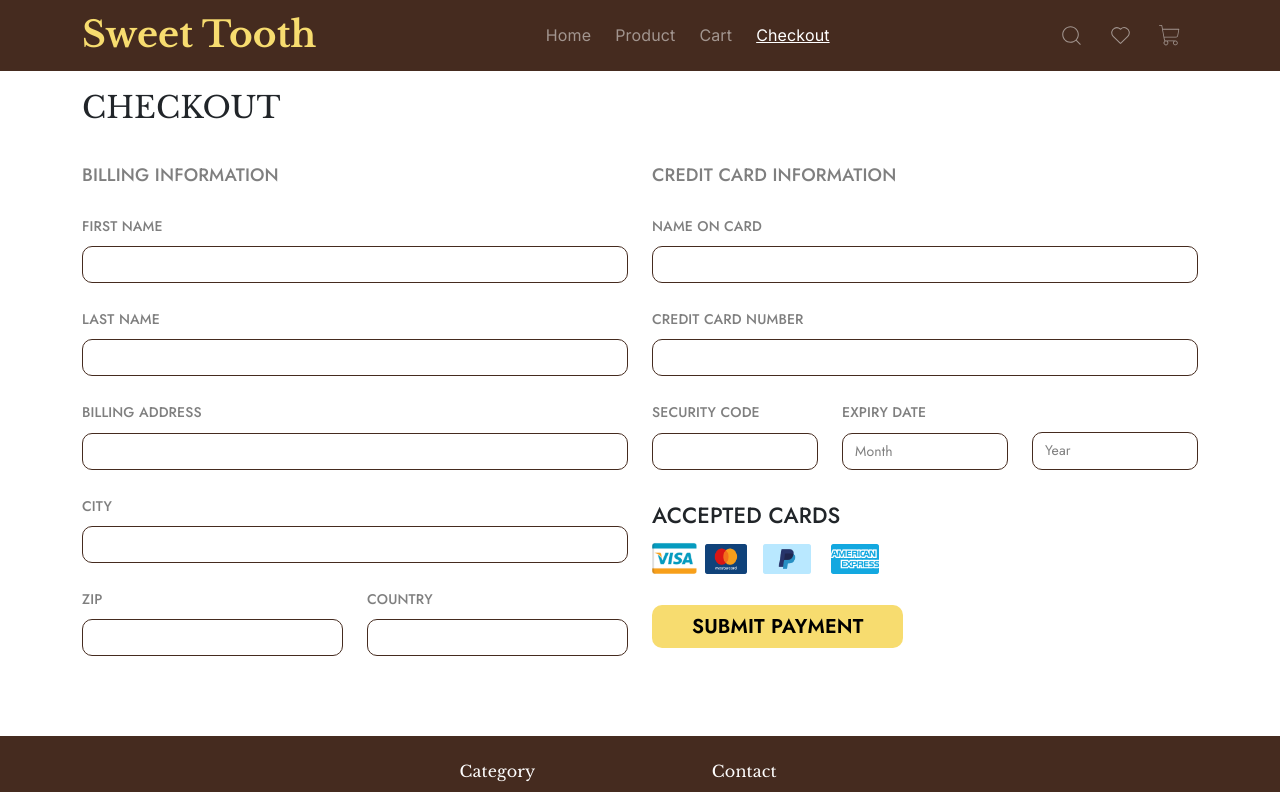
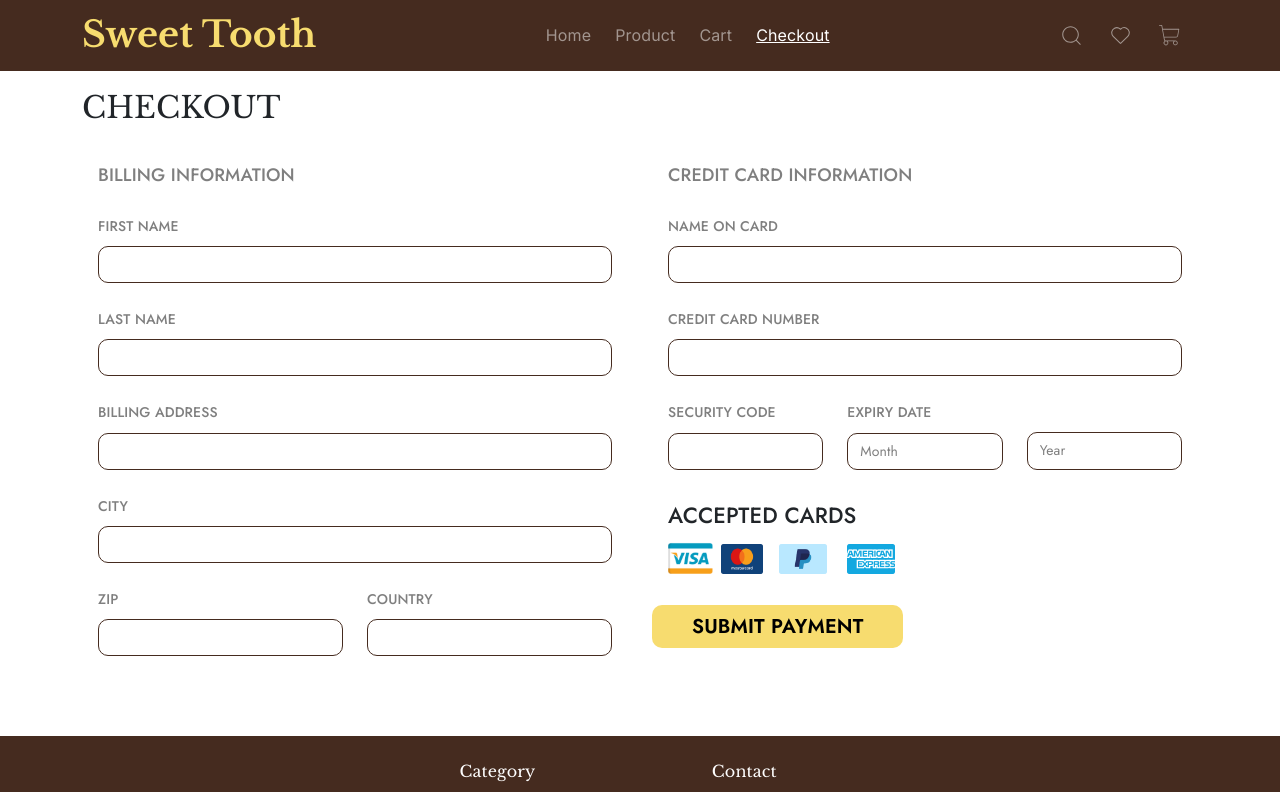
Before and after one commit to crystal4000/sweet_tooth_hng11, a React (Create React App) app: page /checkout in a window 1280 px wide. Shown: the top 792 px of the page. Built offline with nearby package versions, Linux system fonts and the light colour scheme; a web font is replaced by a local one.

Commit message:
Checkout Design Changed

```diff
--- a/src/pages/Checkout.tsx
+++ b/src/pages/Checkout.tsx
@@ -26,7 +26,7 @@ const Checkout = () => {
           <hr /> */}
 
           <div className="col-md-6 col-12">
-            <>
+            <div className="px-md-3">
               <h5 className="mb-4">BILLING INFORMATION</h5>
               <Form.Group className="mb-4">
                 <Form.Label>First Name</Form.Label>
@@ -59,14 +59,14 @@ const Checkout = () => {
                   </Form.Group>
                 </Col>
               </Row>
-            </>
+            </div>
           </div>
           {/* <div className="col-md-5 col-12 d-flex flex-column align-items-md-center justify-content-center mt-2">
 
           </div> */}
 
           <div className="col-md-6 col-12">
-            <>
+            <div className="px-md-3">
               {" "}
               <h5 className="mb-4">CREDIT CARD INFORMATION</h5>
               <Form.Group className="mb-4">
@@ -113,7 +113,7 @@ const Checkout = () => {
                   <div className="image-container american-express"></div>
                 </div>
               </div>
-            </>
+            </div>
 
             <button type="button" className="submitBtn mt-4">
               Submit Payment
```
